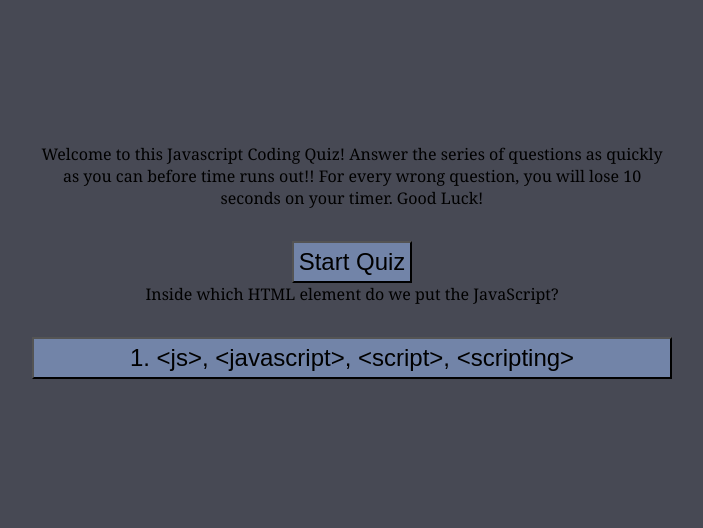
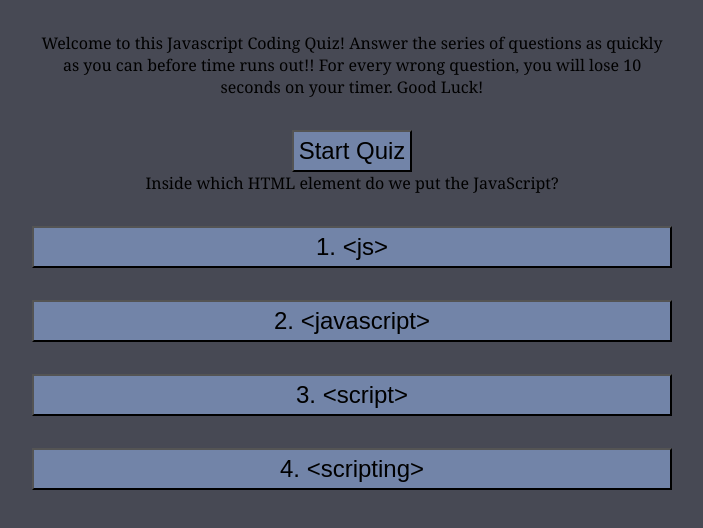
Before and after one commit to DKsolomon/WebAPI-Coding-Quiz, a plain HTML site: page index.html in a window 1280 px wide. Both pictures are taken after a click on the button "Start Quiz". Shown: the part 126-654 px from the top of the page, without its empty margins (288-991 px from the left). Drawn offline with Linux system fonts and the light colour scheme.

Commit message:
Updated array so that questions cycle through when answered

```diff
--- a/assets/script.js
+++ b/assets/script.js
@@ -1,7 +1,6 @@
 var quiz = document.getElementById("quiz");
 var timer = document.getElementById("timer");
-var score = document.getElementById("score");
-var question = document.getElementById("questions");
+var questionBox = document.getElementById("questions");
 var multipleChoice = document.getElementById("choices");
 var checkAnswer = document.getElementById("check-answer");
 var startBtn = document.getElementById("start");
@@ -10,28 +9,28 @@ var welcomeText = document.getElementById("starter-page");
 var quizQuestions = [
     {
         question: "Inside which HTML element do we put the JavaScript?",
-        choices: ["<js>, <javascript>, <script>, <scripting> "],
+        choices: ["<js>", "<javascript>", "<script>", "<scripting>"],
         answer: "<script>",
 },
     {
         question: "Which of the following keywords is used to define a variable in Javascript?",
-        choices: ["var, let, Option 1 and 2, None of the above"],
+        choices: ["var", "let", "Option 1 and 2", "None of the above"],
         answer: "Option 1 and 2",
 
 },
     {
         question:"Which of the following methods is used to access HTML elements using Javascript?",
-        choices: ["getElementbyId(), getElementsByClassName(), Option 1 and 2, None of the above."],
+        choices: ["getElementbyId()", "getElementsByClassName()", "Option 1 and 2", "None of the above."],
         answer: "Option 1 and 2",
 },
     {
         question: "how can a datatype be declared to be a constant type?",
-        choices: ["const, var, let, constant"],
+        choices: ["const", "var", "let", "constant"],
         answer:"const",
 },
     {
         question:"Which of the following methods can be used to display data in some form using Javascript?",
-        choices: ["document.write(), console.log(), window.alert, All of the above"],
+        choices: ["document.write()", "console.log()", "window.alert", "All of the above"],
         answer: "All of the above",
     }];
 
@@ -40,7 +39,6 @@ var quizQuestions = [
     var timeLeft = 60;
     var timerInterval = 0;
     var penalty = 10;
-    var score = 0;
 
     function startQuiz() {
         welcomeText.setAttribute("class", "hide");
@@ -55,7 +53,7 @@ var quizQuestions = [
         timerInterval = setInterval(()  => {
             timeLeft--;
             timer.innerHTML =` ${timeLeft} seconds remaining`;
-            if(timeLeft === 0 || currentQuestionIndex === question.length) {
+            if(timeLeft === 0 || currentQuestionIndex === quizQuestions.length) {
                 clearInterval(timerInterval);
             }
 
@@ -65,7 +63,7 @@ var quizQuestions = [
 
     function grabQuestions() {
         var currentQuestion = quizQuestions[currentQuestionIndex];
-        question.textContent = currentQuestion.question
+        questionBox.textContent = currentQuestion.question
 
         multipleChoice.innerHTML = "";
 
@@ -76,27 +74,25 @@ var quizQuestions = [
 
             selectChoice.textContent = i + 1 + ". " + choice;
 
-            selectChoice.addEventListener('click', checkAnswer);
+            selectChoice.addEventListener('click', answerCheck);
             multipleChoice.appendChild(selectChoice);
         });
     }
 
     function answerCheck() {
-        if (this.value !== question[currentQuestionIndex].answer) {
-            timer -= 15;
+        if (this.value !== quizQuestions[currentQuestionIndex].answer) {
+            timer -= 10;
 
-            if (timer < 0) {
-                timer = 0;
-            }
-        timer.textContext = time;
         checkAnswer.textContext = "Wrong!";
+        checkAnswer.style.color = "red";
     } else {
         checkAnswer.textContext = "Correct!";
+        checkAnswer.style.color = "green"
     }
 
-    currentQuestionIndex++;
+currentQuestionIndex++;
 
-    if (currentQuestionIndex === question.length) {
+    if (currentQuestionIndex === quizQuestions.length) {
         showScore();
     } else {
         grabQuestions();
--- a/index.html
+++ b/index.html
@@ -13,7 +13,6 @@
         <header>
             <h1> Javascript Coding Quiz</h1>
             <a href="#">High Scores</a>
-            <p id="score"></p>
             <p id="timer">Timer: </p>
         </header>
 
```
